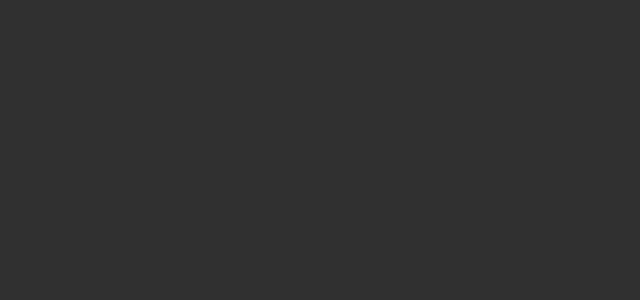
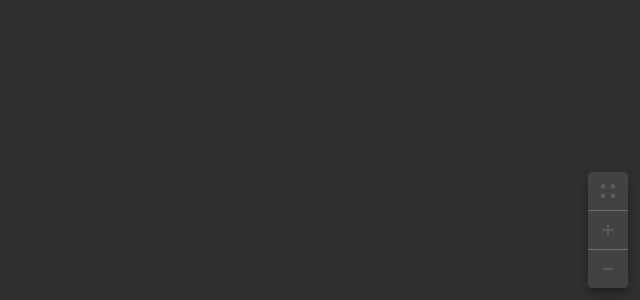
Before and after one commit to Chiselkraft-Design-Laboratory/ivec-operator-app, a React (Create React App) app: page / in a window 1280 px wide. Shown: the part 500-800 px from the top of the page, without its empty margins (640-1280 px from the left). Built offline with nearby package versions, Linux system fonts and the light colour scheme.

Commit message:
UI # ZoomControl

```diff
--- a/src/components/App.js
+++ b/src/components/App.js
@@ -1,10 +1,17 @@
 import React, { Component } from "react";
 import ThemeFox from "./themefox";
 import { CssBaseline, withStyles } from "@material-ui/core";
+import { ZoomControl } from "./omni-ui";
 
 const style = theme => ({
   root: {
     flexGrow: 1
+  },
+  zoomcontrol: {
+    position: "fixed",
+    bottom: 0,
+    right: 0,
+    margin: theme.spacing(0, 1.5, 1.5, 0)
   }
 });
 class IvecOperator extends Component {
@@ -20,7 +27,9 @@ class IvecOperator extends Component {
     return (
       <ThemeFox darkmode={this.state.darkmode}>
         <CssBaseline />
-        <div className={classes.root}></div>
+        <div className={classes.root}>
+          <ZoomControl className={classes.zoomcontrol} />
+        </div>
       </ThemeFox>
     );
   }
--- /dev/null
+++ b/src/components/iconic/index.js
@@ -0,0 +1,5 @@
+import ZoomInIcon from "./zoomin";
+import ZoomOutIcon from "./zoomout";
+import ZoomFitIcon from "./zoomfit";
+
+export { ZoomInIcon, ZoomOutIcon, ZoomFitIcon };
--- /dev/null
+++ b/src/components/iconic/zoomfit.js
@@ -0,0 +1,26 @@
+import React from "react";
+import pure from "recompose/pure";
+
+let ZoomFitIcon = props => (
+  <svg
+    version="1.1"
+    id="zoomfit-icon"
+    viewBox="0 0 24 24"
+    x="0"
+    y="0"
+    preserveAspectRatio="xMidYMid meet"
+    width={props.size || 24}
+    height={props.size || 24}
+  >
+    <path
+      fill={props.color || "#616161"}
+      d="M15 3l2.3 2.3-2.89 2.87 1.42 1.42L18.7 6.7 21 9V3h-6zM3 9l2.3-2.3 2.87 2.89 1.42-1.42L6.7 5.3 9 3H3v6zm6 12l-2.3-2.3 2.89-2.87-1.42-1.42L5.3 17.3 3 15v6h6zm12-6l-2.3 2.3-2.87-2.89-1.42 1.42 2.89 2.87L15 21h6v-6z"
+    />
+    <path fill="rgba(0, 0, 0, 0)" d="M0 0h24v24H0z" />
+  </svg>
+);
+ZoomFitIcon = pure(ZoomFitIcon);
+ZoomFitIcon.displayName = "ZoomFitIcon";
+ZoomFitIcon.muiName = "SvgIcon";
+
+export default ZoomFitIcon;
--- /dev/null
+++ b/src/components/iconic/zoomin.js
@@ -0,0 +1,26 @@
+import React from "react";
+import pure from "recompose/pure";
+
+let ZoomInIcon = props => (
+  <svg
+    version="1.1"
+    id="zoomin-icon"
+    viewBox="0 0 24 24"
+    x="0"
+    y="0"
+    preserveAspectRatio="xMidYMid meet"
+    width={props.size || 24}
+    height={props.size || 24}
+  >
+    <path
+      fill={props.color || "#616161"}
+      d="M19 11h-6V5h-2v6H5v2h6v6h2v-6h6z"
+    />
+    <path fill="rgba(0, 0, 0, 0)" d="M0 0h24v24H0z" />
+  </svg>
+);
+ZoomInIcon = pure(ZoomInIcon);
+ZoomInIcon.displayName = "ZoomInIcon";
+ZoomInIcon.muiName = "SvgIcon";
+
+export default ZoomInIcon;
--- /dev/null
+++ b/src/components/iconic/zoomout.js
@@ -0,0 +1,23 @@
+import React from "react";
+import pure from "recompose/pure";
+
+let ZoomOutIcon = props => (
+  <svg
+    version="1.1"
+    id="zoomout-icon"
+    viewBox="0 0 24 24"
+    x="0"
+    y="0"
+    preserveAspectRatio="xMidYMid meet"
+    width={props.size || 24}
+    height={props.size || 24}
+  >
+    <path fill={props.color || "#616161"} d="M5 11h14v2H5z" />
+    <path fill="rgba(0, 0, 0, 0)" d="M0 0h24v24H0z" />
+  </svg>
+);
+ZoomOutIcon = pure(ZoomOutIcon);
+ZoomOutIcon.displayName = "ZoomOutIcon";
+ZoomOutIcon.muiName = "SvgIcon";
+
+export default ZoomOutIcon;
--- /dev/null
+++ b/src/components/omni-ui/index.js
@@ -0,0 +1,3 @@
+import ZoomControl from "./zoomcontrol";
+
+export { ZoomControl };
--- /dev/null
+++ b/src/components/omni-ui/zoomcontrol.js
@@ -0,0 +1,35 @@
+import React from "react";
+import clsx from "clsx";
+import { ZoomFitIcon, ZoomInIcon, ZoomOutIcon } from "../iconic";
+import { Paper, ButtonGroup, Button, makeStyles } from "@material-ui/core";
+
+const useStyles = makeStyles(theme => ({
+  root: {},
+  btn: {
+    "& >:first-child": {
+      width: "auto",
+      padding: theme.spacing(0.5, 0.25)
+    }
+  }
+}));
+
+const ZoomControl = props => {
+  const classes = useStyles();
+  return (
+    <Paper elevation={8} className={clsx(classes.root, props.className)}>
+      <ButtonGroup orientation="vertical" variant="text">
+        <Button className={classes.btn}>
+          <ZoomFitIcon size={18} />
+        </Button>
+        <Button className={classes.btn}>
+          <ZoomInIcon size={18} />
+        </Button>
+        <Button className={classes.btn}>
+          <ZoomOutIcon size={18} />
+        </Button>
+      </ButtonGroup>
+    </Paper>
+  );
+};
+
+export default ZoomControl;
```
